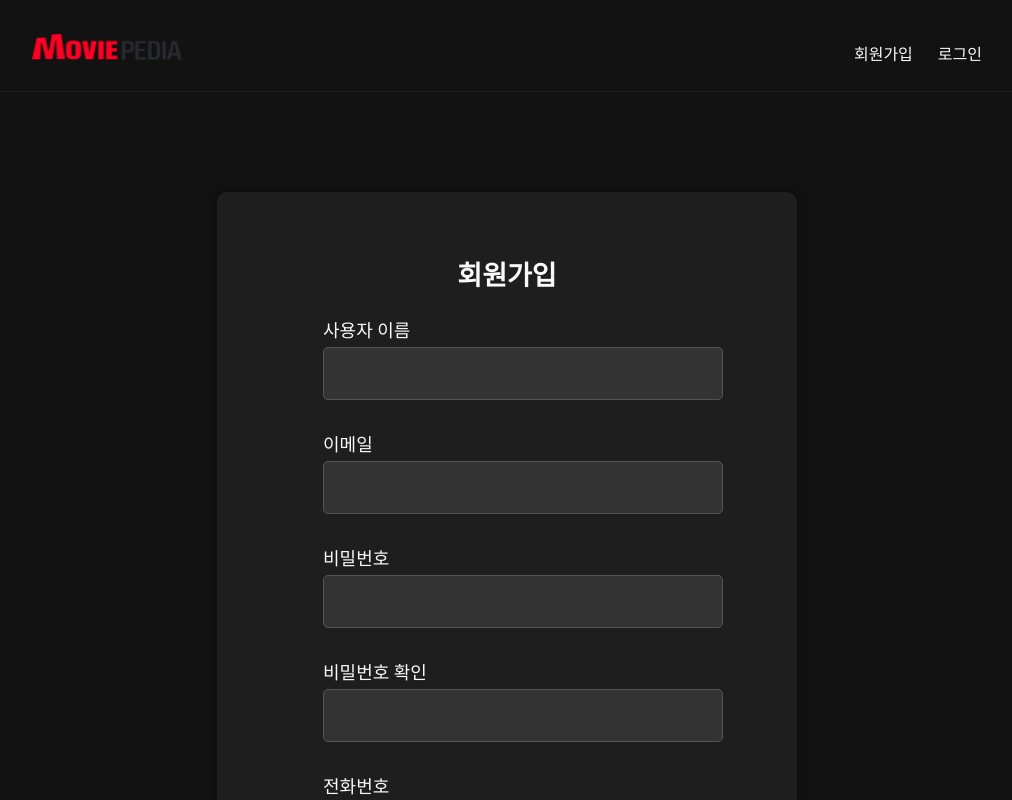
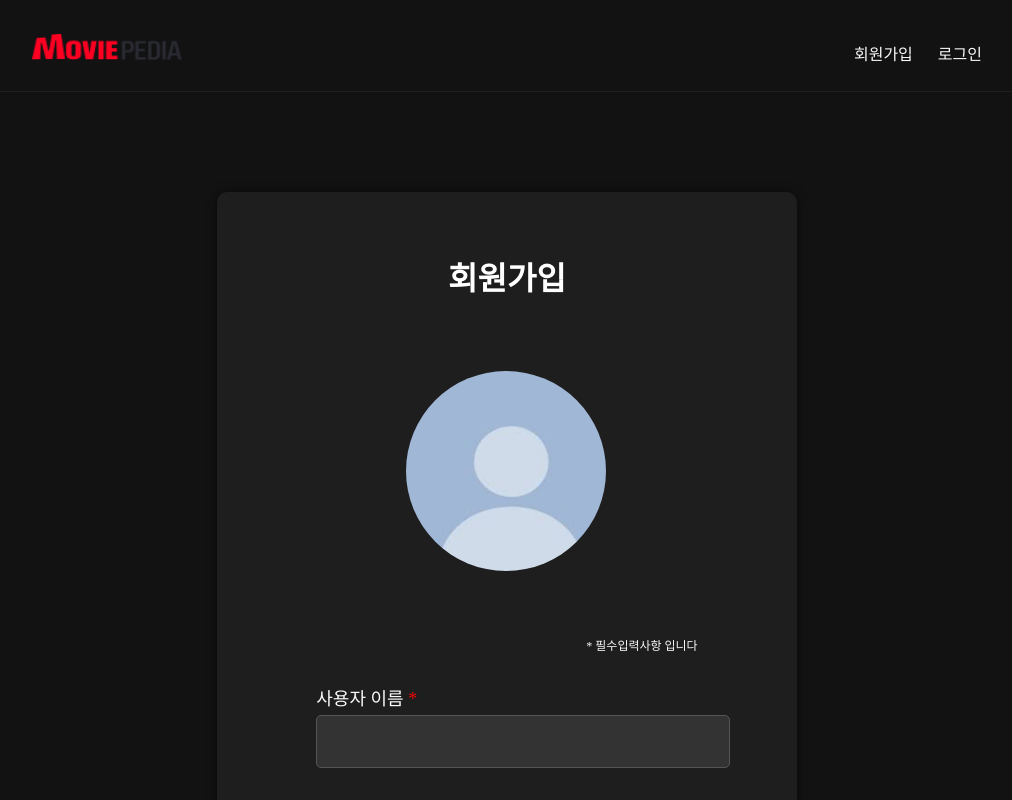
Before and after one commit to jhyoo93/toy_dev, a Next.js app in the folder movie-review/my-app/: page /register in a window 1280 px wide. Shown: the top 800 px of the page, without its empty margins (133-1145 px from the left). Built offline with nearby package versions, Linux system fonts and the light colour scheme.

Commit message:
회원 가입 스타일 수정

```diff
--- a/movie-review/my-app/components/RegisterForm.tsx
+++ b/movie-review/my-app/components/RegisterForm.tsx
@@ -4,6 +4,8 @@ import { useForm } from 'react-hook-form';
 import { yupResolver } from '@hookform/resolvers/yup';
 import * as yup from 'yup';
 import { useAuthStore } from "@/stores/useAuthStore";
+import Image from "next/image";
+import defaultUserImg from '@/public/default-user.png';
 
 interface RegisterFormProps {
   onSuccess: () => void;
@@ -40,30 +42,42 @@ const RegisterForm = ({ onSuccess }: RegisterFormProps) => {
 
   return (
     <div className={styles.registerForm}>
-      <h2>회원가입</h2>
+      <h1>회원가입</h1>
+      <br></br>
+      <br></br>
       <form onSubmit={handleSubmit(onSubmit)} className={styles.form}>
+        <div className={styles.userInfo}>
+          <Image
+            src={defaultUserImg} // 사용자 이미지가 없으면 기본 이미지 사용
+            alt="User Image"
+            className={styles.userImage}
+            width={150}
+            height={150}
+            />
+        </div>
+        <span className={styles.inputRequired}>* 필수입력사항 입니다</span>
         <div className={styles.formGroup}>
-          <label>사용자 이름</label>
+          <label>사용자 이름   <span className={styles.required}>*</span></label>
           <input {...register('username')} />
           {errors.username && <p className={styles.error}>{errors.username.message}</p>}
         </div>
         <div className={styles.formGroup}>
-          <label>이메일</label>
+          <label>이메일   <span className={styles.required}>*</span></label>
           <input {...register('email')} />
           {errors.email && <p className={styles.error}>{errors.email.message}</p>}
         </div>
         <div className={styles.formGroup}>
-          <label>비밀번호</label>
+          <label>비밀번호   <span className={styles.required}>*</span></label>
           <input type="password" {...register('password')} />
           {errors.password && <p className={styles.error}>{errors.password.message}</p>}
         </div>
         <div className={styles.formGroup}>
-          <label>비밀번호 확인</label>
+          <label>비밀번호 확인   <span className={styles.required}>*</span></label>
           <input type="password" {...register('confirmPassword')} />
           {errors.confirmPassword && <p className={styles.error}>{errors.confirmPassword.message}</p>}
         </div>
         <div className={styles.formGroup}>
-          <label>전화번호</label>
+          <label>전화번호   <span className={styles.required}>*</span></label>
           <input {...register('phone')} />
           {errors.phone && <p className={styles.error}>{errors.phone.message}</p>}
         </div>
--- a/movie-review/my-app/pages/myPage.tsx
+++ b/movie-review/my-app/pages/myPage.tsx
@@ -7,7 +7,7 @@ import Image from 'next/image';
 
 const MyPage = () => {
 
-    const {user, clearUser } = useAuthStore();
+    const { user } = useAuthStore();
     const router = useRouter();
 
     useEffect(() => {
--- a/movie-review/my-app/styles/RegisterForm.module.css
+++ b/movie-review/my-app/styles/RegisterForm.module.css
@@ -58,3 +58,26 @@
   .registerForm a:hover {
     text-decoration: underline;
   }
+
+  .required {
+    color: #f00606;
+  }
+
+  .inputRequired {
+    font-size: 12px;
+    justify-content: right;
+    display: flex;
+    padding-bottom: 30px;
+    padding-left: 250px;
+  }
+  .userInfo {
+    padding-left: 90px;
+    padding-bottom: 60px;
+  }
+
+  .userImage {
+    width: 200px;
+    height: 200px;
+    border-radius: 50%;
+    background-color: #ffffff;
+  }
```
